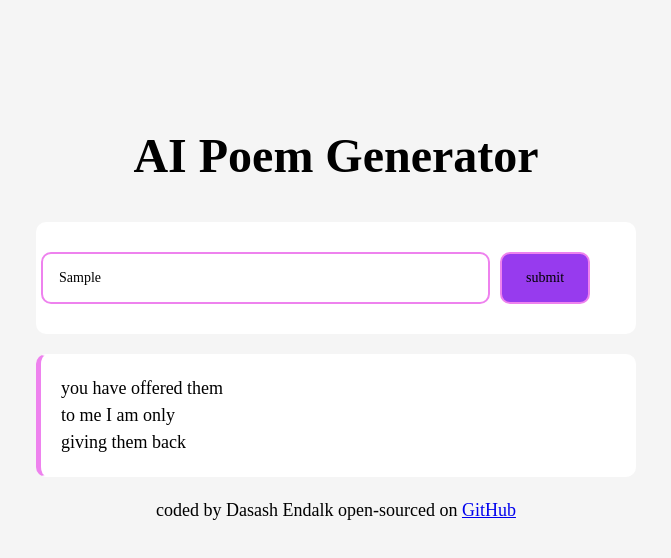
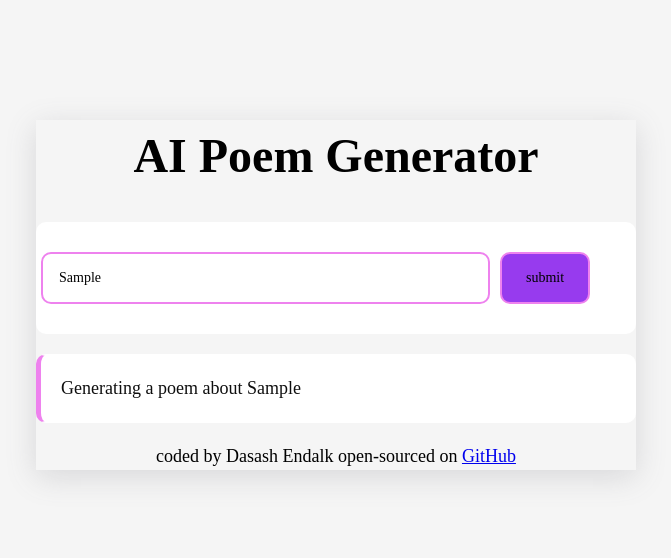
Before and after one commit to Dasu1990/AI-poem-generator, a plain HTML site: page index.html in a window 1280 px wide. Both pictures are taken after typing "Sample" into the empty fields and a click on the input "submit". Shown: the whole page, without its empty margins (304-975 px from the left). Drawn offline with nearby package versions, Linux system fonts and the light colour scheme; no server answers.

Commit message:
make it user friendly

```diff
--- a/index.html
+++ b/index.html
@@ -21,7 +21,7 @@
         <input type="text" placeholder="Enter the topic of the Poem" id="topic" class="topic" autofocus required autocomplete="off"/>
         <input type="submit" value="submit" id="submit" class="submit">
        </form>
-       <div class="poem" id ="poem">
+       <div class="poem hidden" id ="poem">
         you have offered them
         <br />
         to me I am only
--- a/poem.css
+++ b/poem.css
@@ -13,6 +13,7 @@ h1{
 .container{
 margin: 120px auto;
 max-width: 600px;
+box-shadow: rgba(100, 100, 111, 0.2) 0px 7px 29px 0px;
 }
 header{
     margin-bottom: 30px;
@@ -59,3 +60,23 @@ footer{
     line-height: 1.5;
     text-align: center;
 }
+.hidden{
+    display:none;
+}
+.blink {
+    animation: blinker 1s infinite;
+}
+
+@keyframes blinker {
+    from {
+        opacity: 1.0;
+    }
+
+    50% {
+        opacity: 0.5;
+    }
+
+    to {
+        opacity: 1.0;
+    }
+}
--- a/poem.js
+++ b/poem.js
@@ -7,10 +7,14 @@ function display(response) {
         cursor: null,
         delay: 20,
     });
+
 }
 function generate(event) {
     event.preventDefault();
-    let topic= document.querySelector("#topic")
+    let topic= document.querySelector("#topic");
+    let hidden = document.querySelector("#poem");
+    hidden.classList.remove("hidden");
+    hidden.innerHTML = `<span class="blink">Generating a poem about ${topic.value}</span>`;
   let apiKey = "2046c535afeb092fo82f1d306d8a2b2t";
   let context =
     "Your are a good AI Assistant that writes short and sweet poem. The poem must be provided in HTML format. Example: <p>this is a poem</p> make sure to follow user instraction";
```
